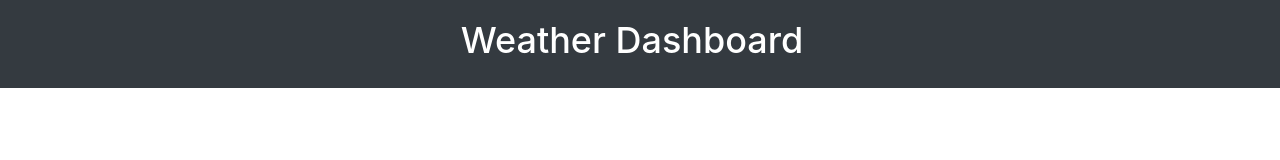
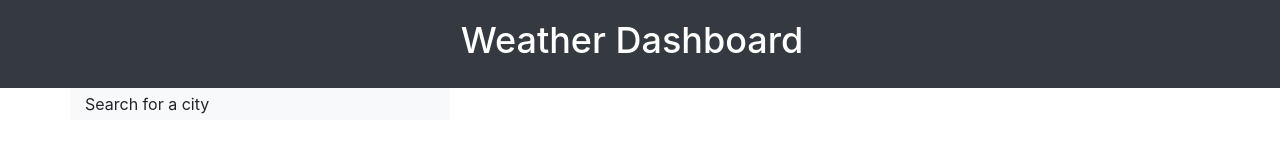
Before and after one commit to codragon2020/weather_dashboard, a plain HTML site: page index.html in a window 1280 px wide. Drawn offline with nearby package versions, Linux system fonts and the light colour scheme.

Commit message:
Adding row and column for Search feature

```diff
--- a/index.html
+++ b/index.html
@@ -12,5 +12,16 @@
     <nav class="navbar navbar-dark bg-dark">
         <span class="navbar-brand h1 w-100 x-large text-center">Weather Dashboard</span>
     </nav>
+    <!-- Container for the main page -->
+    <div class="container">
+        <!-- Row for aligning the columns/sections -->
+        <div class="row">
+            <!-- Column for Search feature -->
+            <div class="col-4 bg-light">
+                <p class="search-header my-1">Search for a city</p>
+            </div>
+        </div>
+    </div>
+
 </body>
 </html>
```
